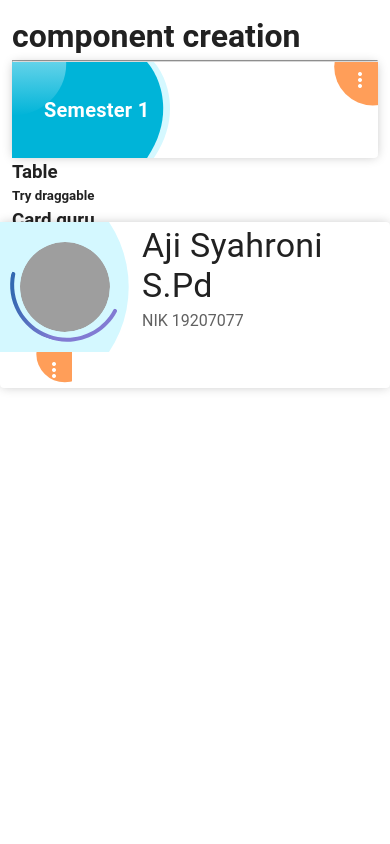
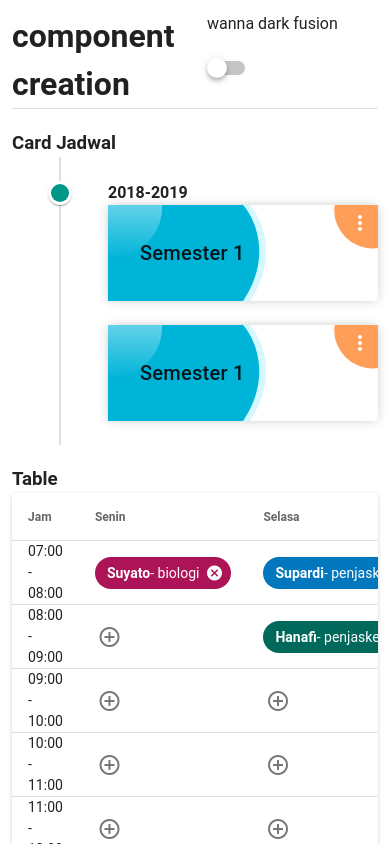
Before and after one commit to ajisyahroni/Akademix-akademik, a Vue app: page / in a window 390 px wide. Shown: the top 844 px of the page. Built offline with nearby package versions, Linux system fonts and the light colour scheme; grey boxes are pictures that could not be loaded.

Commit message:
UPDATE: responsive

```diff
--- a/src/App.vue
+++ b/src/App.vue
@@ -1,18 +1,37 @@
 <template>
-  <v-app>
+  <v-app dark>
     <v-main>
       <v-container>
-        <h1>component creation</h1>
-        <hr />
-        <CardSchedule />
+        <v-row justify="space-between">
+          <v-col>
+            <h1>component creation</h1>
+          </v-col>
+          <v-col>
+            <span>wanna dark fusion</span>
+            <v-switch v-model="isDark"></v-switch>
+          </v-col>
+        </v-row>
+        <v-divider></v-divider>
+        <div class="my-5">
+          <h3>Card Jadwal</h3>
+          <v-timeline align-top dense>
+            <v-timeline-item color="teal" small>
+              <h4>2018-2019</h4>
+              <v-row>
+                <v-col cols="12" sm="6"><CardSchedule /></v-col>
+                <v-col cols="12" sm="6"><CardSchedule /></v-col>
+              </v-row>
+            </v-timeline-item>
+          </v-timeline>
+        </div>
 
         <h3>Table</h3>
-        <!-- <TableSchedule /> -->
+        <TableSchedule />
 
-        <h5>Try draggable</h5>
+        <!-- <h5>Try draggable</h5> -->
         <!-- <Draggable/> -->
         <h3>Card guru</h3>
-        <CardGuru/>
+        <CardGuru />
       </v-container>
     </v-main>
   </v-app>
@@ -28,16 +47,29 @@ import TableSchedule from "./components/Schedule/Table";
 import Draggable from "./components/debug/Dragable";
 export default {
   name: "App",
+  methods: {
+    changeTheme() {
+      this.$vuetify.theme.dark = this.isDark;
+    },
+  },
+
+  mounted() {
+    this.changeTheme();
+  },
 
   components: {
     Draggable,
     CardSchedule,
     TableSchedule,
-    CardGuru
+    CardGuru,
   },
-
+  watch: {
+    isDark(val) {
+      this.$vuetify.theme.dark = val;
+    },
+  },
   data: () => ({
-    //
+    isDark: false,
   }),
 };
 </script>
--- a/src/components/Guru/Card.vue
+++ b/src/components/Guru/Card.vue
@@ -1,7 +1,7 @@
 <template>
   <v-card elevation="0">
-    <v-row justify="space-between" class="main-card">
-      <div class="d-flex justify-start flex-nowrap">
+    <div class="main-card d-flex justify-space-between">
+      <div class="d-flex justify-start">
         <!-- avatars -->
         <div class="rounded-bg-left">
           <div style="position: relative">
@@ -16,22 +16,26 @@
         </div>
 
         <!-- name and nik -->
-        <div class="d-flex align-center ml-3">
-          <div>
-            <h1
-              class="text-h4 text-lg-h4 text-md-h6 text-sm-h6 text-xs-h6 grey--text text--darken-4"
-            >
-              Aji Syahroni S.Pd
-            </h1>
-            <p class="grey--text text--darken-2 mt-1">NIK 19207077</p>
-          </div>
+        <div class="d-flex align-center">
+
+            <div>
+              <v-card-title>
+                Aji Syahroni S.Pd
+              </v-card-title>
+              <v-card-subtitle>NIK 19207077</v-card-subtitle>
+              <!-- <h1
+                class="text-h4 text-lg-h4 text-md-h6 text-sm-h6 text-xs-h6 grey--text text--darken-4"
+              > -->
+              <!-- <p class="grey--text text--darken-2 mt-1">NIK 19207077</p> -->
+            </div>
+
         </div>
         <!-- end name and link -->
       </div>
 
       <!-- more vert -->
       <div class="rounded-bg-right pl-4">
-        <v-menu bottom origin="center center" transition="scale-transition">
+        <v-menu bottom origin="top center" transition="scale-transition">
           <!-- activator -->
           <template v-slot:activator="{ on, attrs }">
             <v-btn v-bind="attrs" v-on="on" icon class="ml-5" color="white">
@@ -54,7 +58,7 @@
           <!-- end list inside  -->
         </v-menu>
       </div>
-    </v-row>
+    </div>
   </v-card>
 </template>
 
@@ -72,8 +76,6 @@ export default {};
   transform: rotate(20deg);
 }
 .main-card {
-  background-color: white;
-  color: white;
   -webkit-box-shadow: 0px 0px 11px -1px rgba(0, 0, 0, 0.23);
   box-shadow: 0px 0px 11px -1px rgba(0, 0, 0, 0.23);
 }
--- a/src/components/Schedule/Card.vue
+++ b/src/components/Schedule/Card.vue
@@ -1,12 +1,12 @@
 <template>
-  <v-card elevation="0" >
+  <v-card elevation="0">
     <div class="d-flex justify-space-between main-card">
       <div class="bg-svg ma-0">
         <v-card-title class="ma-4">
-          <h4>Semester 1</h4>
+          Semester 1
         </v-card-title>
       </div>
-      <div class="rounded-bg-right pl-4" >
+      <div class="rounded-bg-right pl-4">
         <v-btn color="white" icon>
           <v-icon>more_vert</v-icon>
         </v-btn>
@@ -25,14 +25,12 @@ export default {};
   background-size: contain;
 }
 .main-card {
-  background-color: white;
-  color: white;
   -webkit-box-shadow: 0px 0px 11px -1px rgba(0, 0, 0, 0.23);
   box-shadow: 0px 0px 11px -1px rgba(0, 0, 0, 0.23);
 }
 
 .main-card > .rounded-bg-right {
-   /* flex-grow: 0.02; */
+  /* flex-grow: 0.02; */
   /* border-top-right-radius: 1%; */
   background-color: #ff9e59;
   clip-path: circle(50% at 90% 5%);
--- a/src/components/Schedule/Table.vue
+++ b/src/components/Schedule/Table.vue
@@ -1,5 +1,6 @@
 <template>
   <div>
+    <v-card>
       <v-simple-table>
         <template v-slot:default>
           <!-- head -->
@@ -19,23 +20,75 @@
 
               <td v-for="(day, colId) in days" :key="colId">
                 <!-- jika suda -->
+                <v-menu
+                  v-if="temporary_jadwals[rowId][colId].guru_name != null"
+                  bottom
+                  right
+                  transition="scale-transition"
+                  origin="top left"
+                >
+                  <template v-slot:activator="{ on }">
                     <v-chip
+                      v-on="on"
                       :color="getRandomColor()"
                       text-color="white"
                       link
                       @click:close="removeGuruMapel(rowId, colId)"
                       close
-                v-if="temporary_jadwals[rowId][colId].guru_name != null"
                     >
                       <strong
                         >{{ temporary_jadwals[rowId][colId].guru_name }}
                       </strong>
-                <span> - {{ temporary_jadwals[rowId][colId].mapel_name }}</span>
+                      <span>
+                        - {{ temporary_jadwals[rowId][colId].mapel_name }}</span
+                      >
                     </v-chip>
+                  </template>
+                  <v-card width="300">
+                    <v-list dark>
+                      <v-list-item>
+                        <v-list-item-avatar>
+                          <v-img
+                            src="https://cdn.vuetifyjs.com/images/john.png"
+                          ></v-img>
+                        </v-list-item-avatar>
+                        <v-list-item-content>
+                          <v-list-item-title>John Leider</v-list-item-title>
+                          <v-list-item-subtitle
+                            >john@vuetifyjs.com</v-list-item-subtitle
+                          >
+                        </v-list-item-content>
+                        <v-list-item-action>
+                          <v-btn icon @click="menu = false">
+                            <v-icon>close</v-icon>
+                          </v-btn>
+                        </v-list-item-action>
+                      </v-list-item>
+                    </v-list>
+                    <v-list>
+                      <v-list-item-content>
+                        <v-list-item-title>Kimia</v-list-item-title>
+                      </v-list-item-content>
+                      <v-chip
+                        v-for="(kelas, indexKelas) in ['XI', 'XII', 'XII']"
+                        :key="indexKelas"
+                        class="mx-1"
+                        x-small
+                        color="primary"
+                        >{{ kelas }}</v-chip
+                      >
+                    </v-list>
+                  </v-card>
+                </v-menu>
 
                 <!-- jika belum ada guru -->
 
-              <v-btn v-else icon small @click="showAddGuruMapel(rowId, colId)">
+                <v-btn
+                  v-else
+                  icon
+                  small
+                  @click="showAddGuruMapel(rowId, colId)"
+                >
                   <draggable>
                     <v-icon>add_circle_outline</v-icon>
                   </draggable>
@@ -45,9 +98,10 @@
           </tbody>
         </template>
       </v-simple-table>
+    </v-card>
 
     <!-- navigation drawer -->
-    <v-navigation-drawer v-model="v_navigation_drawer" absolute right app>
+    <v-navigation-drawer v-model="v_navigation_drawer" right app>
       <!-- header -->
       <div>
         <v-list-item v-if="has_selected_mapel">
```
Lines whose indentation alone changed are shown as unchanged.
